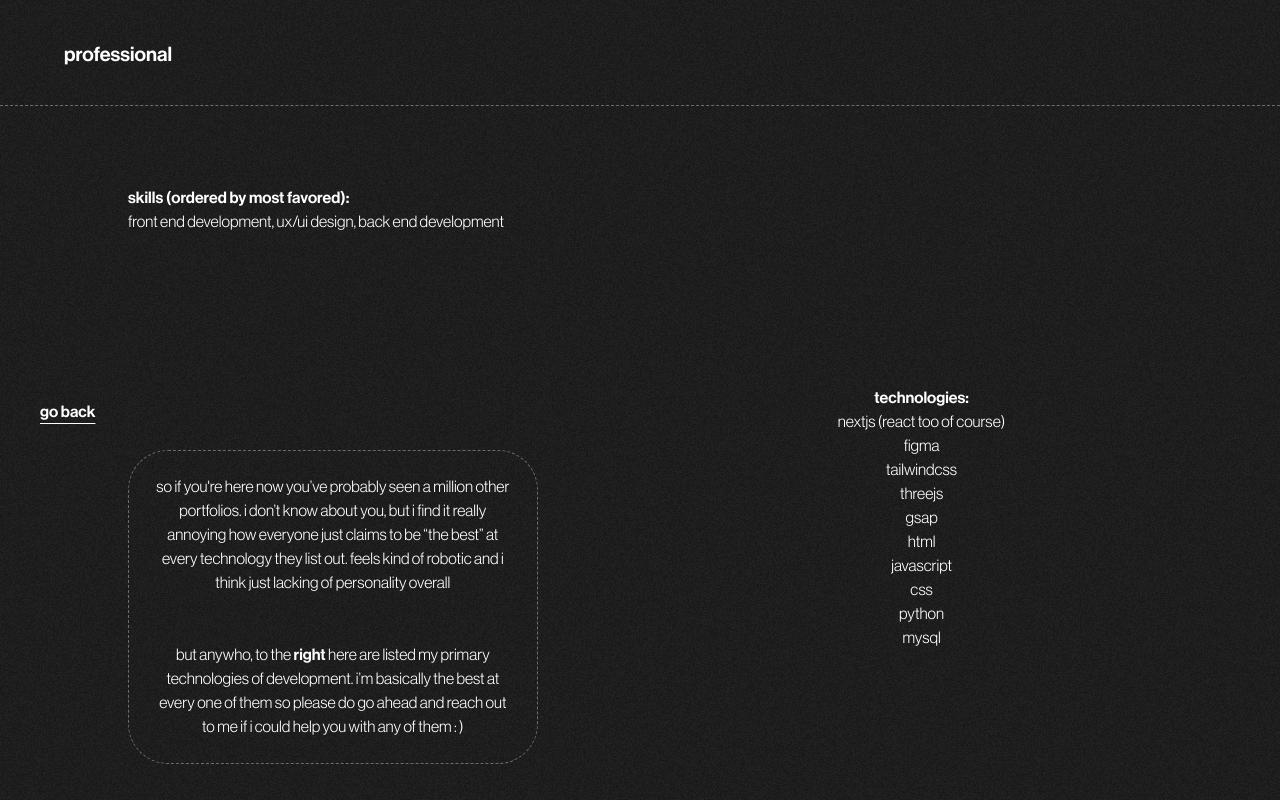
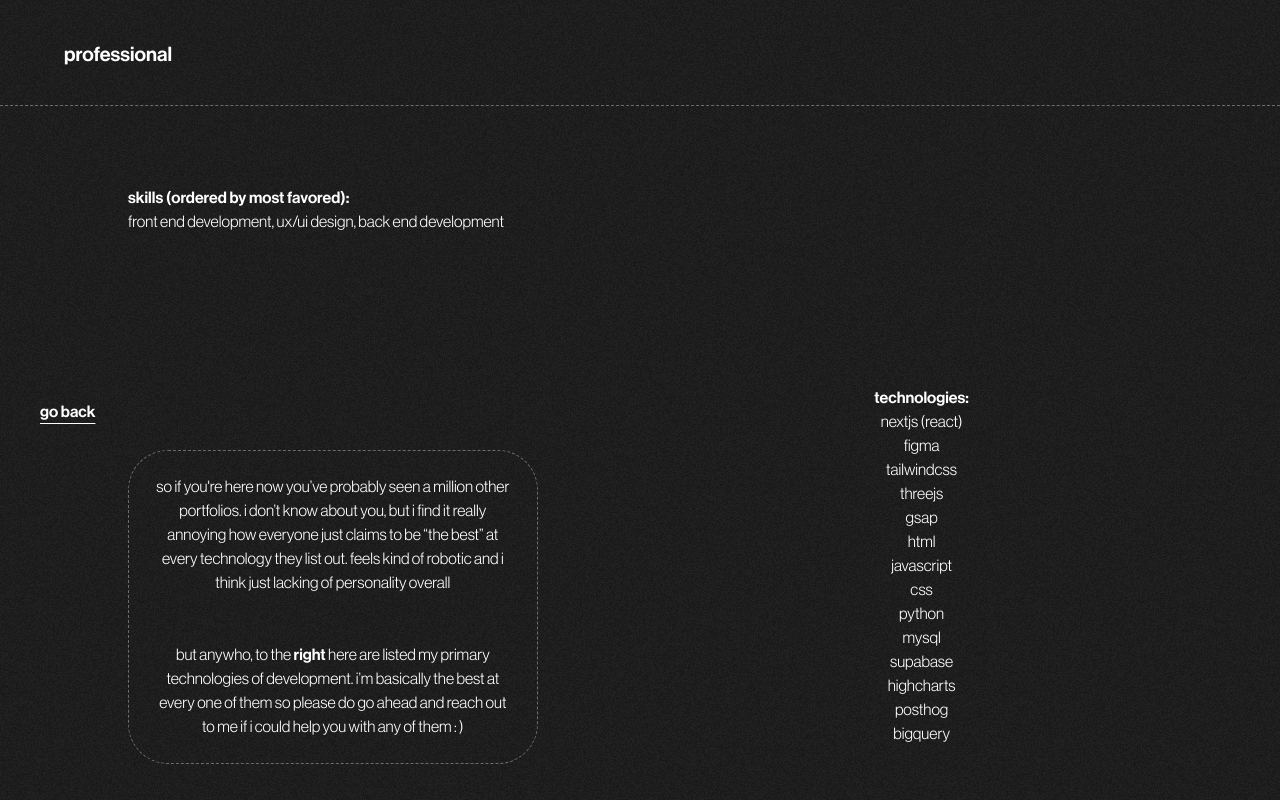
Before and after one commit to FrancisJTR7/newportfolio, a Next.js app: page / in a window 1280 px wide. Both pictures are taken after a click on the element "professional". Shown: the part 800-1600 px from the top of the page. Built offline with nearby package versions, Linux system fonts and the light colour scheme.

Commit message:
tech list updated

```diff
--- a/src/app/site/professional.tsx
+++ b/src/app/site/professional.tsx
@@ -51,6 +51,13 @@ export default function Professional() {
               <br />
               mysql
               <br />
+              supabase
+              <br />
+              highcharts
+              <br />
+              posthog
+              <br />
+              bigquery
             </div>
           </div>
 
@@ -77,7 +84,7 @@ export default function Professional() {
             <div className='indent-0 w-[20vw] mr-[8vw] max-sm:hidden'>
               <span className='font-haasm'>technologies:</span>
               <br />
-              nextjs (react too of course)
+              nextjs (react)
               <br />
               figma
               <br />
@@ -97,7 +104,13 @@ export default function Professional() {
               <br />
               mysql
               <br />
+              supabase
               <br />
+              highcharts
+              <br />
+              posthog
+              <br />
+              bigquery
             </div>
           </div>
         </div>
```
